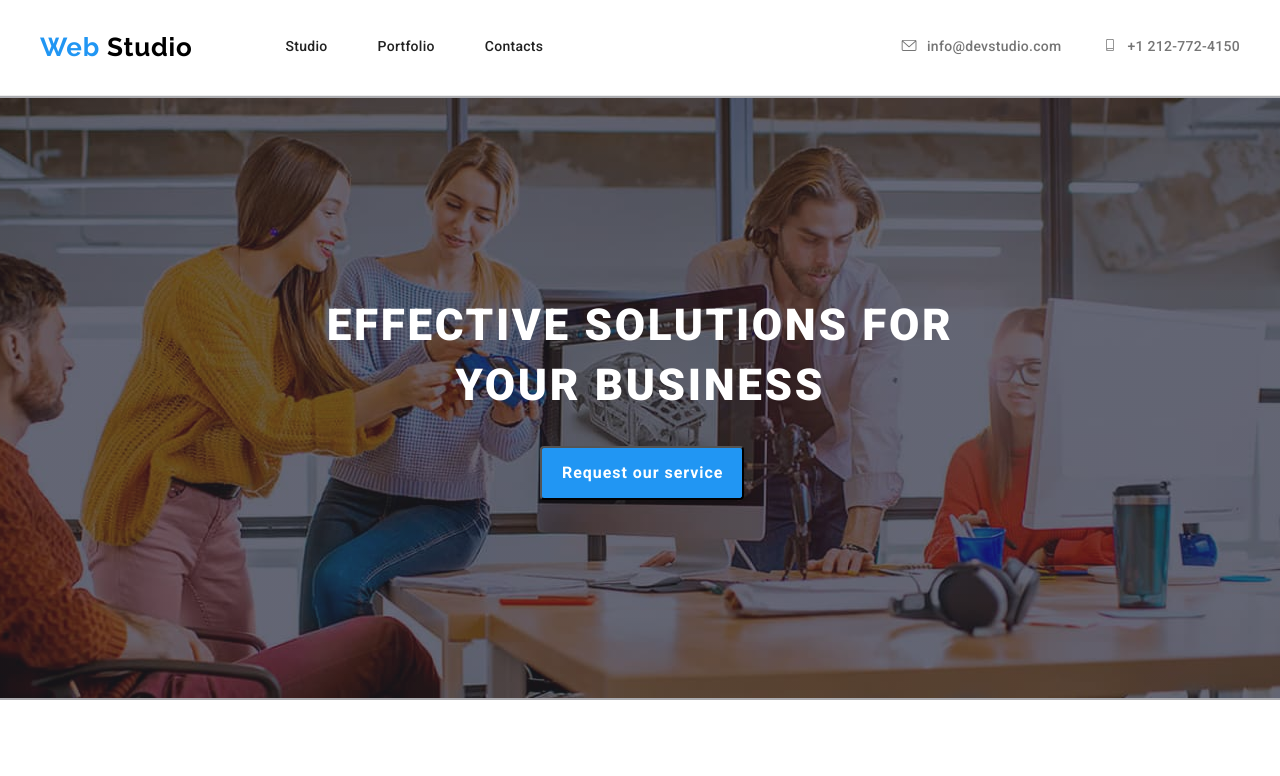
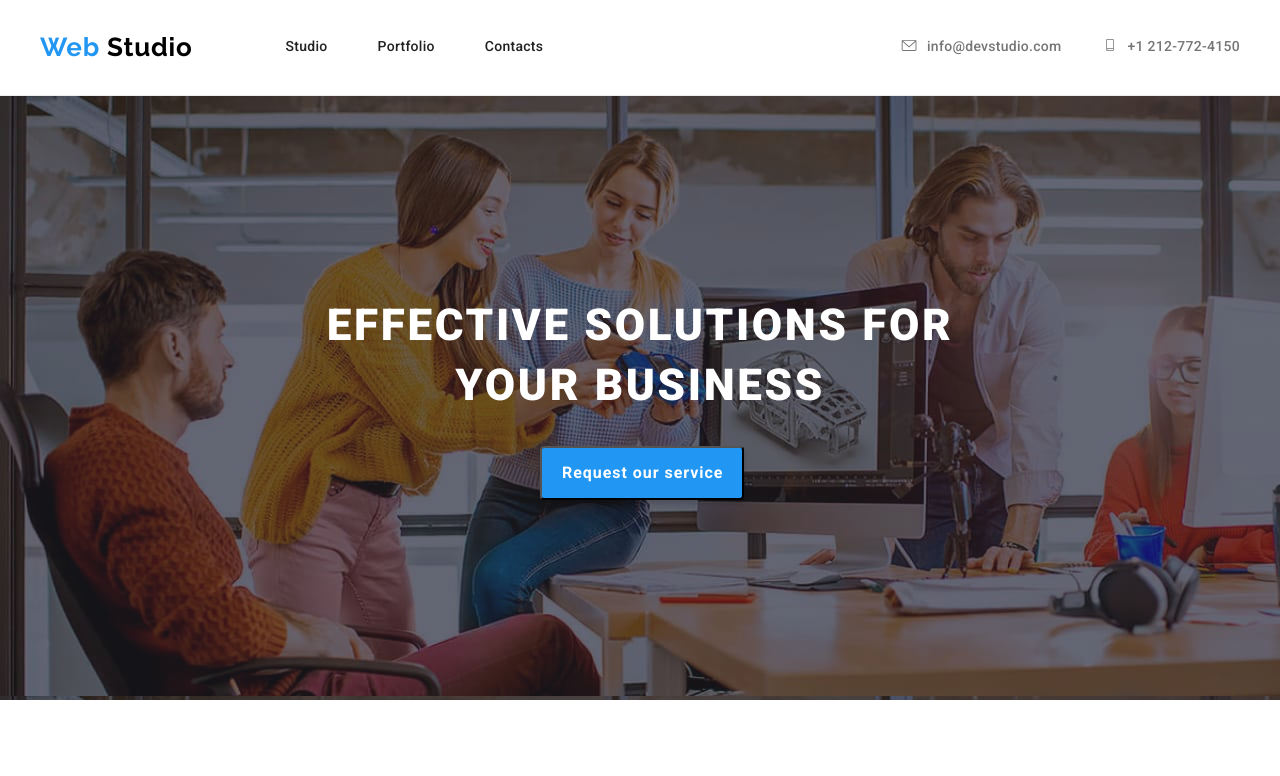
Before and after one commit to TarcaAndreea/goit-markup-hw-04, a plain HTML site: page index.html in a window 1280 px wide. Shown: the top 776 px of the page. Drawn offline with nearby package versions, Linux system fonts and the light colour scheme.

Commit message:
homework-04-rev4

```diff
--- a/css/styles.css
+++ b/css/styles.css
@@ -138,7 +138,7 @@ section {
   display: flex;
 
   background: linear-gradient(rgba(47, 48, 58, 0.4), rgba(47, 48, 58, 0.4)),
-    url(../Images/background-main.jpg) center no-repeat;
+    url(../Images/background-main.jpg);
   align-items: center;
   padding-top: 200px;
   padding-bottom: 200px;
```
